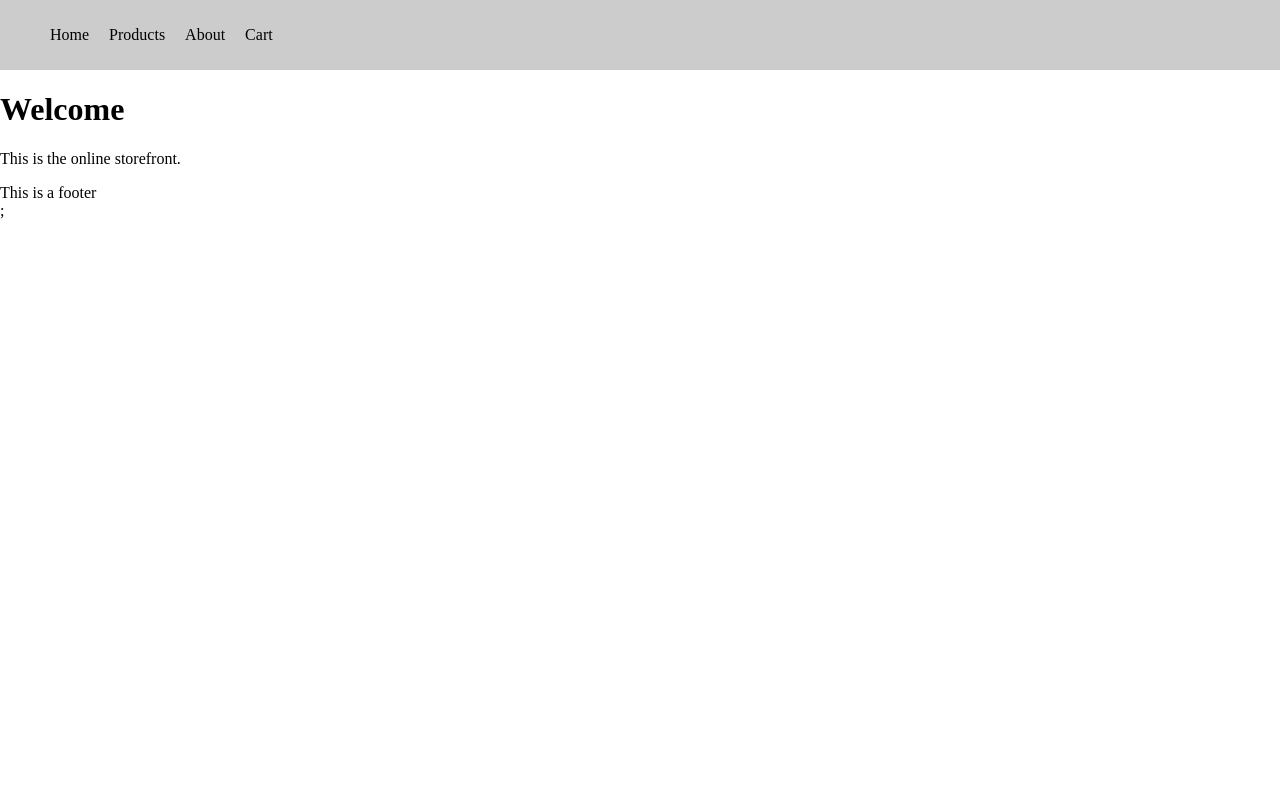
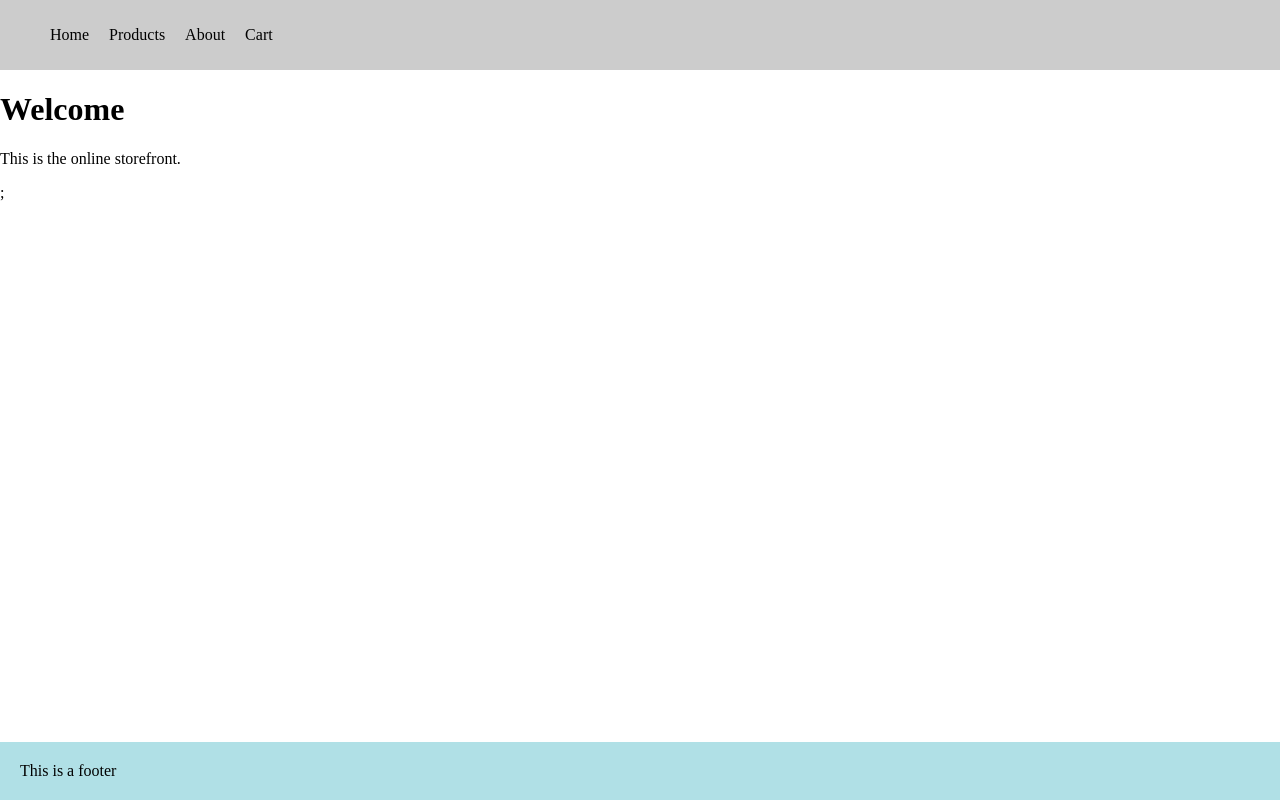
Before and after one commit to jae-kat/ecommerce-mockup, a Next.js app: page / in a window 1280 px wide. Built offline with nearby package versions, Linux system fonts and the light colour scheme.

Commit message:
Fix footer to bottom, give color

```diff
--- a/components/Footer.js
+++ b/components/Footer.js
@@ -1,3 +1,13 @@
+import { css } from '@emotion/react';
+
+const footerStyles = css`
+  position: fixed;
+  bottom: 0;
+  width: 100vw;
+  background-color: powderblue;
+  padding: 20px;
+`;
+
 export default function Footer() {
-  return <div>This is a footer</div>;
+  return <div css={footerStyles}>This is a footer</div>;
 }
```
